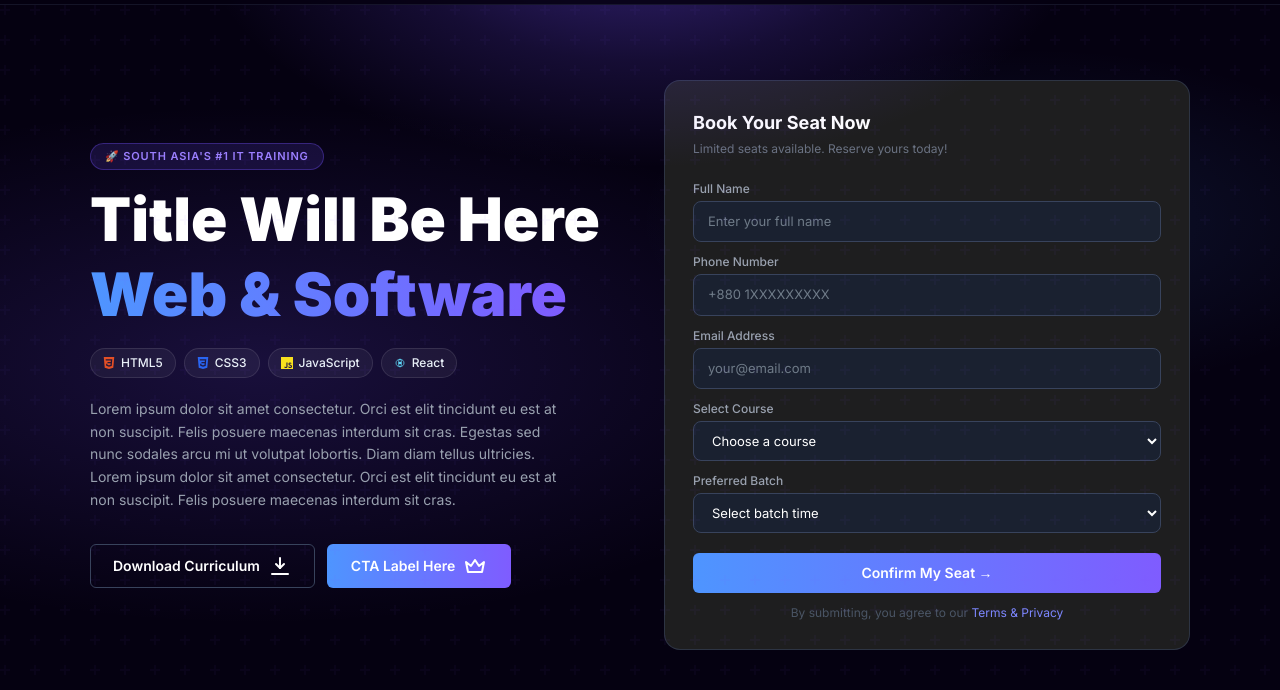
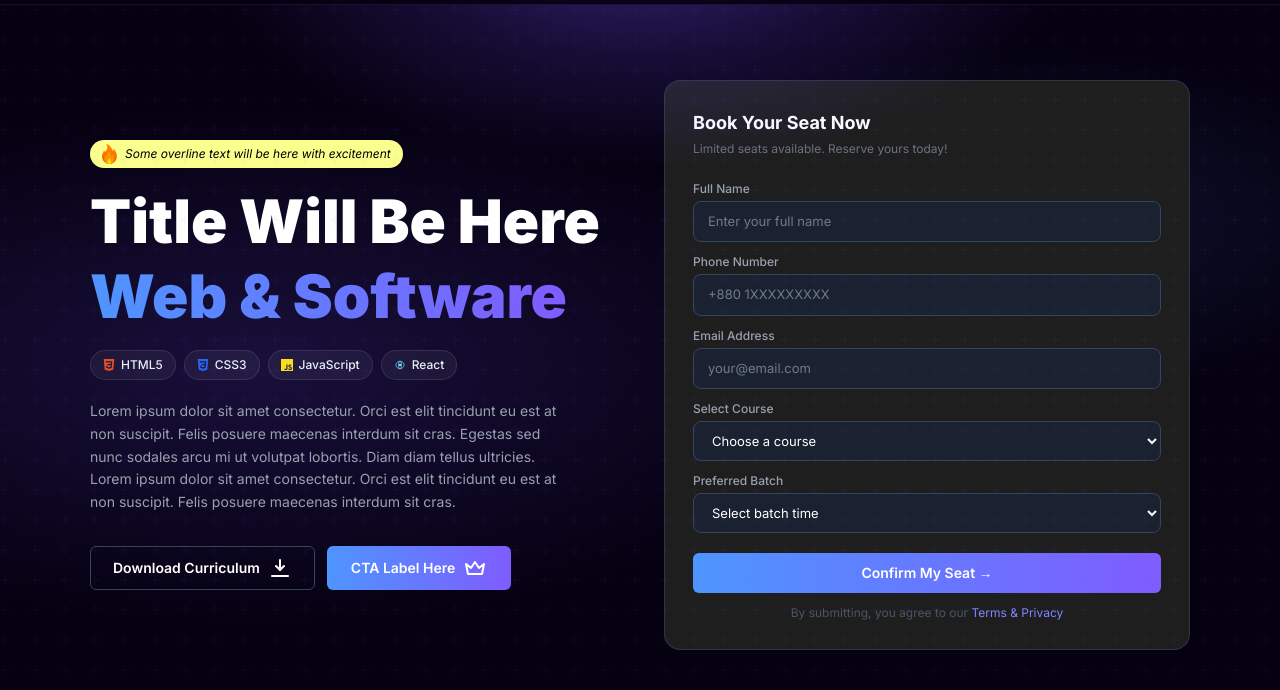
Before and after one commit to ashrafshahinDev/DonDevs, a website built with Vite: page index.html in a window 1280 px wide. Shown: the part 110-800 px from the top of the page. Built offline with nearby package versions, Linux system fonts and the light colour scheme.

Commit message:
fixed banner notice "Some overline ..."

```diff
--- a/index.html
+++ b/index.html
@@ -116,7 +116,21 @@
         <div class="grid lg:grid-cols-2 gap-12 items-center">
           <!-- Left content -->
           <div>
-            <span class="section-badge">🚀 South Asia's #1 IT Training</span>
+            <div class="flex items-center gap-2 bg-[#fbff8d] rounded-2xl w-max mb-4 px-3 py-1">
+              <svg width="15" height="20" viewBox="0 0 15 20" fill="none" xmlns="http://www.w3.org/2000/svg">
+                <path fill-rule="evenodd" clip-rule="evenodd" d="M14.7372 12.9266C14.5728 16.8527 11.3391 19.9856 7.37255 19.9856C3.30079 19.9856 5.17533e-06 16.5738 5.17533e-06 12.6131C5.17533e-06 12.0837 -0.00948506 11.0256 0.784319 9.24051C1.25938 8.1722 1.55734 7.50106 1.7255 6.88757C1.81789 6.5504 1.99757 6.01471 2.50981 6.88757C2.81185 7.40224 2.82353 8.14248 2.82353 8.14248C2.82353 8.14248 3.9473 7.28012 4.70589 5.63267C5.81797 3.21753 4.93067 1.77385 4.62746 0.769926C4.52251 0.422632 4.45663 -0.201525 5.17648 0.0640435C5.90997 0.33471 7.8491 1.69212 8.86275 3.12287C10.3094 5.16483 10.8235 7.12287 10.8235 7.12287C10.8235 7.12287 11.2867 6.54797 11.451 5.9464C11.6365 5.2671 11.6392 4.59432 12.2352 5.31902C12.802 6.0082 13.6438 7.30334 14.1177 8.53463C14.978 10.7706 14.7372 12.9266 14.7372 12.9266Z" fill="url(#paint0_linear_2043_234)"/>
+                <path fill-rule="evenodd" clip-rule="evenodd" d="M7.37245 19.9852C4.55685 19.9852 2.27441 17.7028 2.27441 14.8872C2.27441 13.1883 2.95904 12.1568 4.3839 10.7581C5.29622 9.86249 6.1501 8.76249 6.513 8.01347C6.58445 7.86602 6.74704 7.09762 7.37394 7.99731C7.70281 8.46915 8.21834 9.30829 8.54892 10.0244C9.11881 11.2592 9.25481 12.4558 9.25481 12.4558C9.25481 12.4558 9.81332 12.1267 10.196 11.2793C10.3194 11.0063 10.5688 9.97237 11.266 11.0061C11.7776 11.7647 12.4805 13.1286 12.4705 14.8872C12.4705 17.7028 10.188 19.9852 7.37245 19.9852Z" fill="#FC9502"/>
+                <path fill-rule="evenodd" clip-rule="evenodd" d="M7.45133 14.417C8.17682 14.417 8.17682 15.7604 9.09838 17.5542C9.71203 18.7487 8.79415 19.9856 7.45133 19.9856C6.1085 19.9856 5.41211 18.8971 5.41211 17.5542C5.41211 16.2115 6.72583 14.417 7.45133 14.417Z" fill="#FCE202"/>
+                <defs>
+                <linearGradient id="paint0_linear_2043_234" x1="7.38361" y1="20.0004" x2="7.38361" y2="0.0151022" gradientUnits="userSpaceOnUse">
+                <stop stop-color="#FF4C0D"/>
+                <stop offset="1" stop-color="#FC9502"/>
+                </linearGradient>
+                </defs>
+              </svg>
+              <span class="text-[12px] text-black italic font-inter">Some overline text will be here with excitement</span>
+            </div>
+
             <h1
               class="text-4xl lg:text-5xl xl:text-6xl font-black leading-tight mb-4"
             >
--- a/src/style.css
+++ b/src/style.css
@@ -99,8 +99,8 @@ body {
 }
 
 .section-badge {
-  display: inline-block;
-  background: rgba(116, 81, 253, 0.15);
+  /* display: inline-block; */
+  background: #fbff8d;
   border: 1px solid rgba(116, 81, 253, 0.35);
   color: #9B7FFF;
   font-size: 11px;
```
